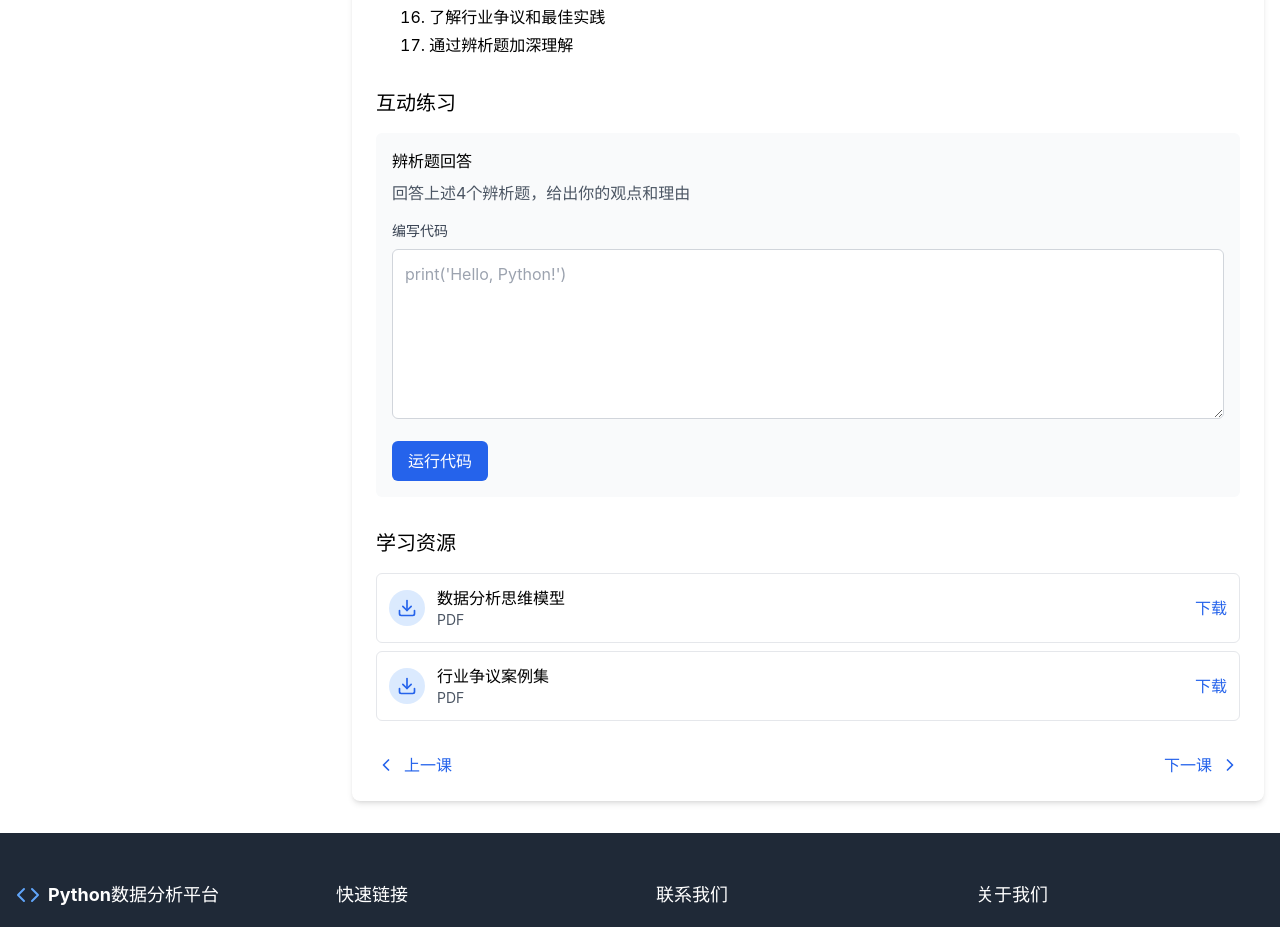
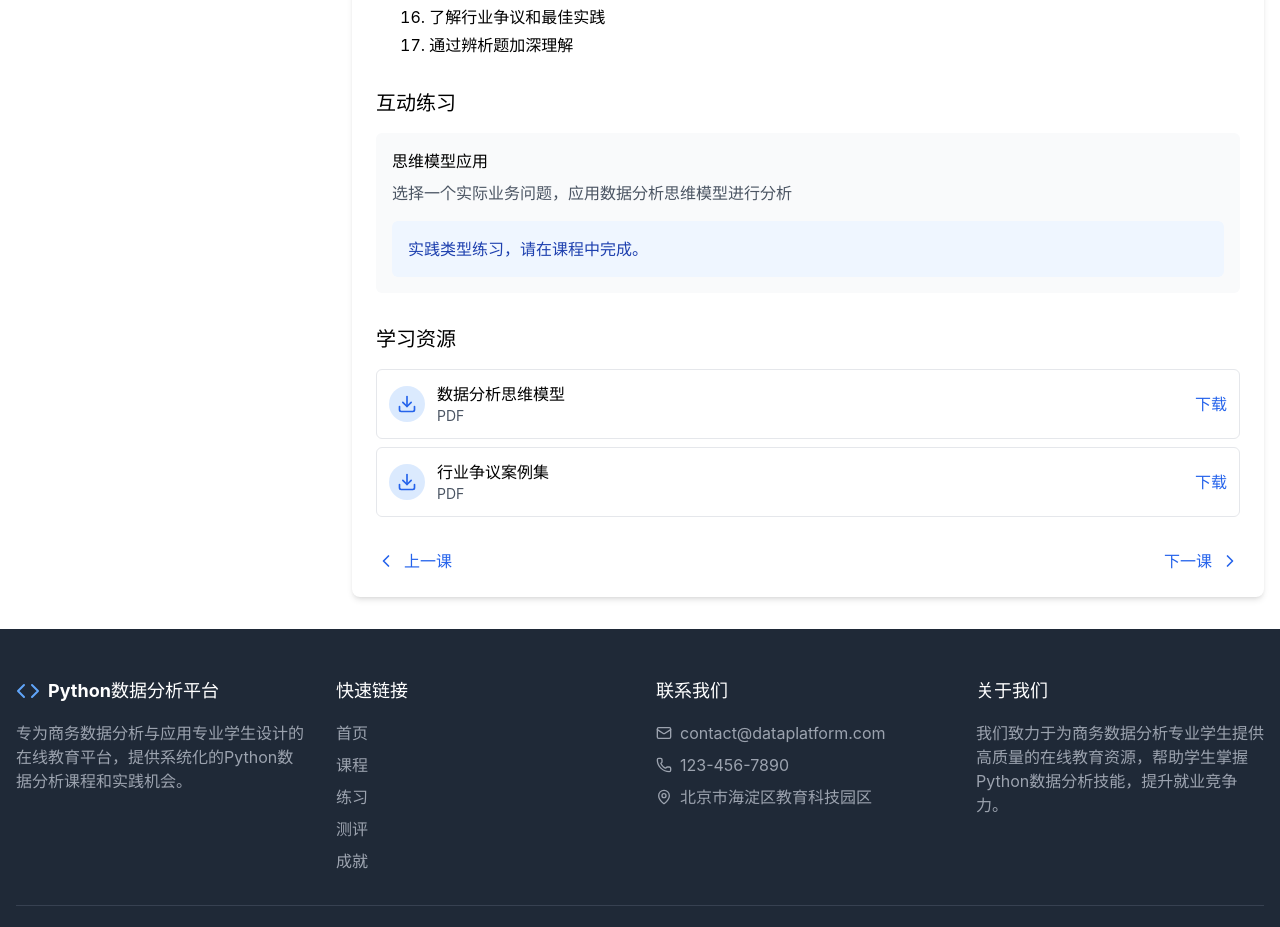
Before and after one commit to X17-jy/my-bag, a React (Vite) app: page /courses/1/lessons/1 in a window 1280 px wide. Shown: the part 1520-2447 px from the top of the page. Built offline with nearby package versions, Linux system fonts and the light colour scheme; no server answers.

Commit message:
Fix LessonDetail component error

```diff
--- a/src/pages/LessonDetail.tsx
+++ b/src/pages/LessonDetail.tsx
@@ -545,9 +545,12 @@ print("Hello, World!")
                 {/* 互动练习 */}
                 <div className="mt-8">
                   <h2 className="text-xl font-semibold mb-4">互动练习</h2>
+                  {lesson.exercises.length > 0 ? (
                     <div className="bg-gray-50 p-4 rounded-md">
-                    <h3 className="font-semibold mb-2">{lesson.exercises[1].title}</h3>
-                    <p className="text-gray-600 mb-4">{lesson.exercises[1].description}</p>
+                      <h3 className="font-semibold mb-2">{lesson.exercises[0].title}</h3>
+                      <p className="text-gray-600 mb-4">{lesson.exercises[0].description}</p>
+                      {lesson.exercises[0].type === '编程' && (
+                        <>
                           <div className="mb-4">
                             <label className="block text-sm font-medium text-gray-700 mb-2">编写代码</label>
                             <textarea
@@ -572,7 +575,19 @@ print("Hello, World!")
                               </div>
                             </div>
                           )}
+                        </>
+                      )}
+                      {lesson.exercises[0].type !== '编程' && (
+                        <div className="p-4 bg-blue-50 rounded-md">
+                          <p className="text-blue-800">{lesson.exercises[0].type}类型练习，请在课程中完成。</p>
                         </div>
+                      )}
+                    </div>
+                  ) : (
+                    <div className="bg-gray-50 p-4 rounded-md">
+                      <p className="text-gray-600">本课时暂无练习</p>
+                    </div>
+                  )}
                 </div>
 
                 {/* 学习资源 */}
```
Lines whose indentation alone changed are shown as unchanged.
